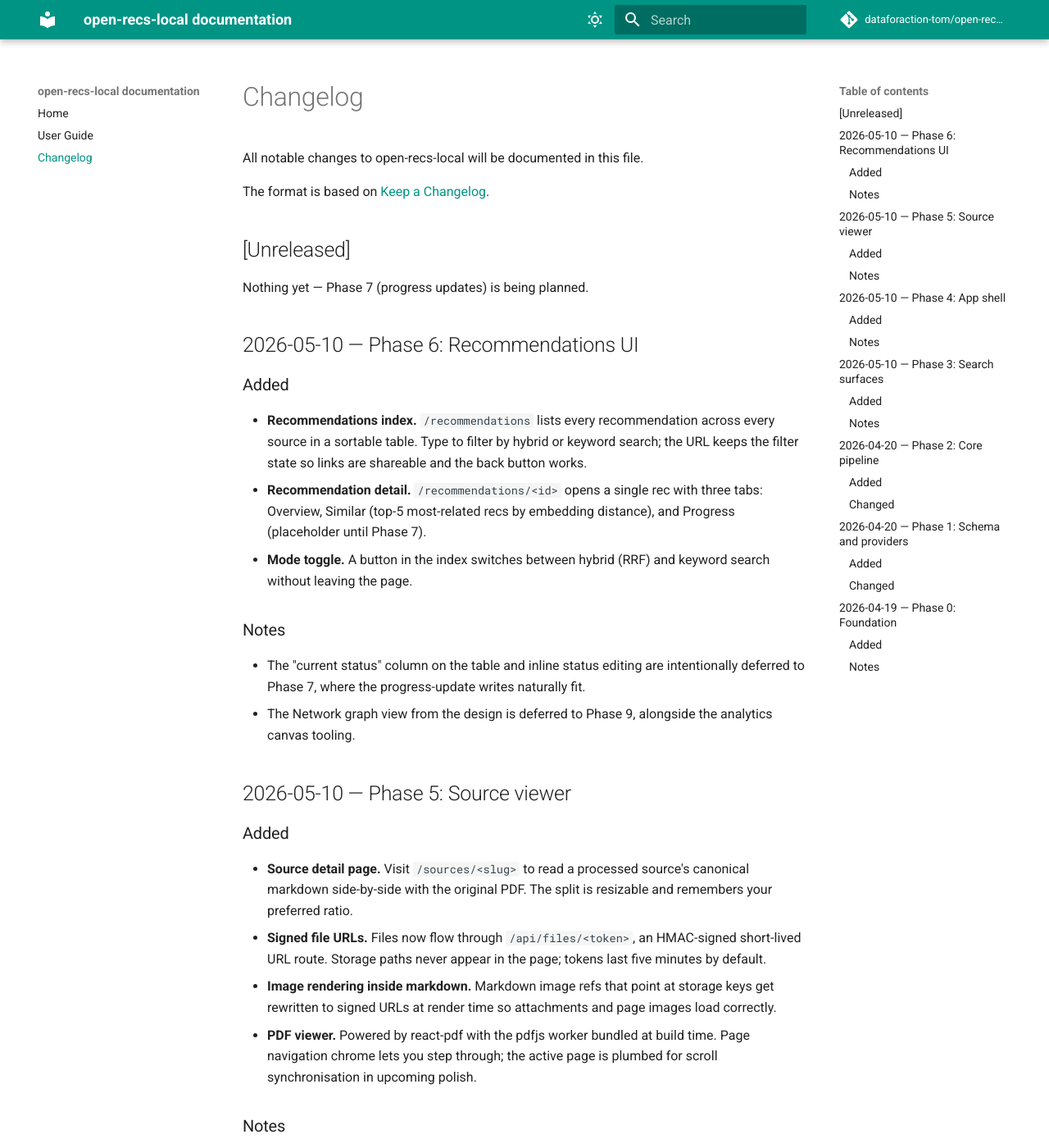
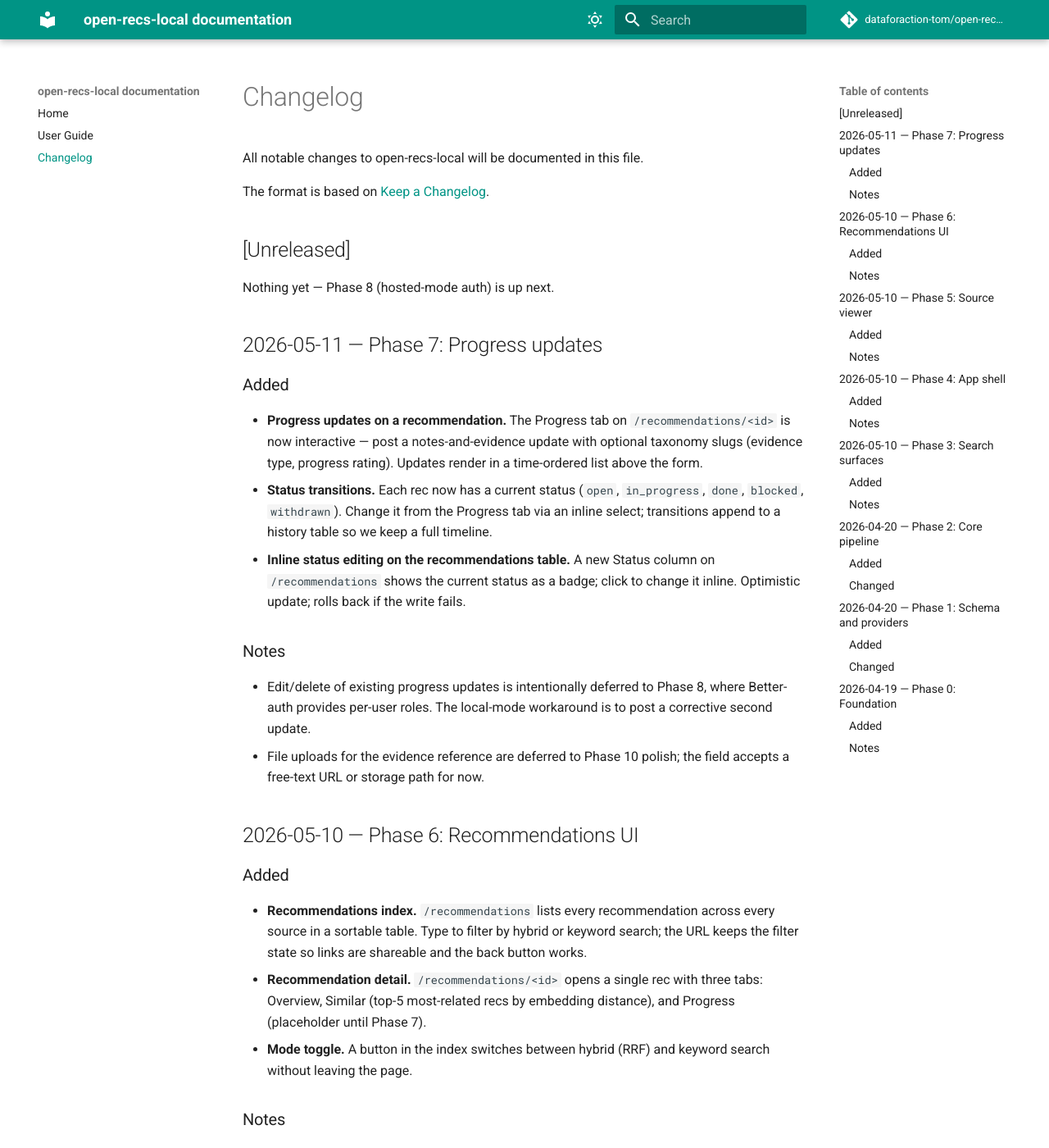
Before and after one commit to dataforaction-tom/open-recs-local, an MkDocs documentation site: the page built from docs/changelog.md, in a window 1280 px wide and 1400 px high. Shown: the whole window at 82% size. Built offline with MkDocs 1.6.1 and Material for MkDocs 9.7.7, drawn with Linux system fonts in a browser that asks for light colours; comment, search, counter and statistics services are not loaded.

Commit message:
docs: phase 7 doc updates (PLAN, STATE, changelog)
- PLAN: phase 7 marked complete; phase 8 (hosted-mode auth) is now
  current.
- STATE: progress updates entry refreshed with the actual surface
  shipped (form, list, status badge + transition control on the
  detail page; EditableSelectCell + Status column on the index).
  Resolved carry-over for the missing status column. Added new
  Phase-8/10 carry-overs (edit/delete, evidence file upload,
  ?status= filter).
- changelog: phase 7 user-facing entry.

```diff
--- a/docs/changelog.md
+++ b/docs/changelog.md
@@ -6,7 +6,20 @@ The format is based on [Keep a Changelog](https://keepachangelog.com/).
 
 ## [Unreleased]
 
-Nothing yet — Phase 7 (progress updates) is being planned.
+Nothing yet — Phase 8 (hosted-mode auth) is up next.
+
+## 2026-05-11 — Phase 7: Progress updates
+
+### Added
+
+- **Progress updates on a recommendation.** The Progress tab on `/recommendations/<id>` is now interactive — post a notes-and-evidence update with optional taxonomy slugs (evidence type, progress rating). Updates render in a time-ordered list above the form.
+- **Status transitions.** Each rec now has a current status (`open`, `in_progress`, `done`, `blocked`, `withdrawn`). Change it from the Progress tab via an inline select; transitions append to a history table so we keep a full timeline.
+- **Inline status editing on the recommendations table.** A new Status column on `/recommendations` shows the current status as a badge; click to change it inline. Optimistic update; rolls back if the write fails.
+
+### Notes
+
+- Edit/delete of existing progress updates is intentionally deferred to Phase 8, where Better-auth provides per-user roles. The local-mode workaround is to post a corrective second update.
+- File uploads for the evidence reference are deferred to Phase 10 polish; the field accepts a free-text URL or storage path for now.
 
 ## 2026-05-10 — Phase 6: Recommendations UI
 
```
Also changed, not shown: PLAN.md (+5 -5 lines), STATE.md (+12 -7 lines).
